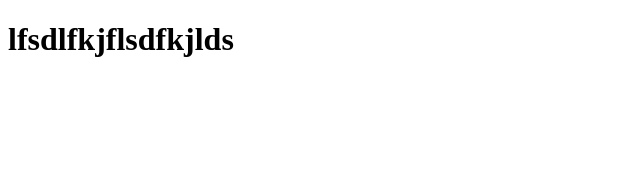
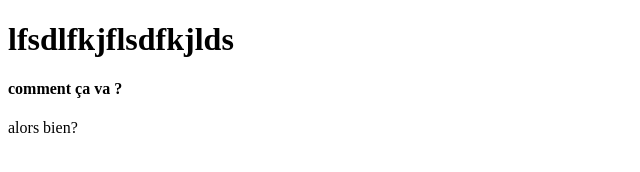
Before and after one commit to Ran974/Depotran974, a plain HTML site: page index.html in a window 1280 px wide. Shown: the whole page, without its empty margins (0-640 px from the left). Drawn offline with Linux system fonts and the light colour scheme.

Commit message:
ajout h4 et p

```diff
--- a/index.html
+++ b/index.html
@@ -5,5 +5,9 @@
 </head>
 <body>
 <h1>lfsdlfkjflsdfkjlds</h1>
+<h4>comment ça va ?</h4>
+<p>alors bien?</p>
+
+
 </body>
 </html>
```
